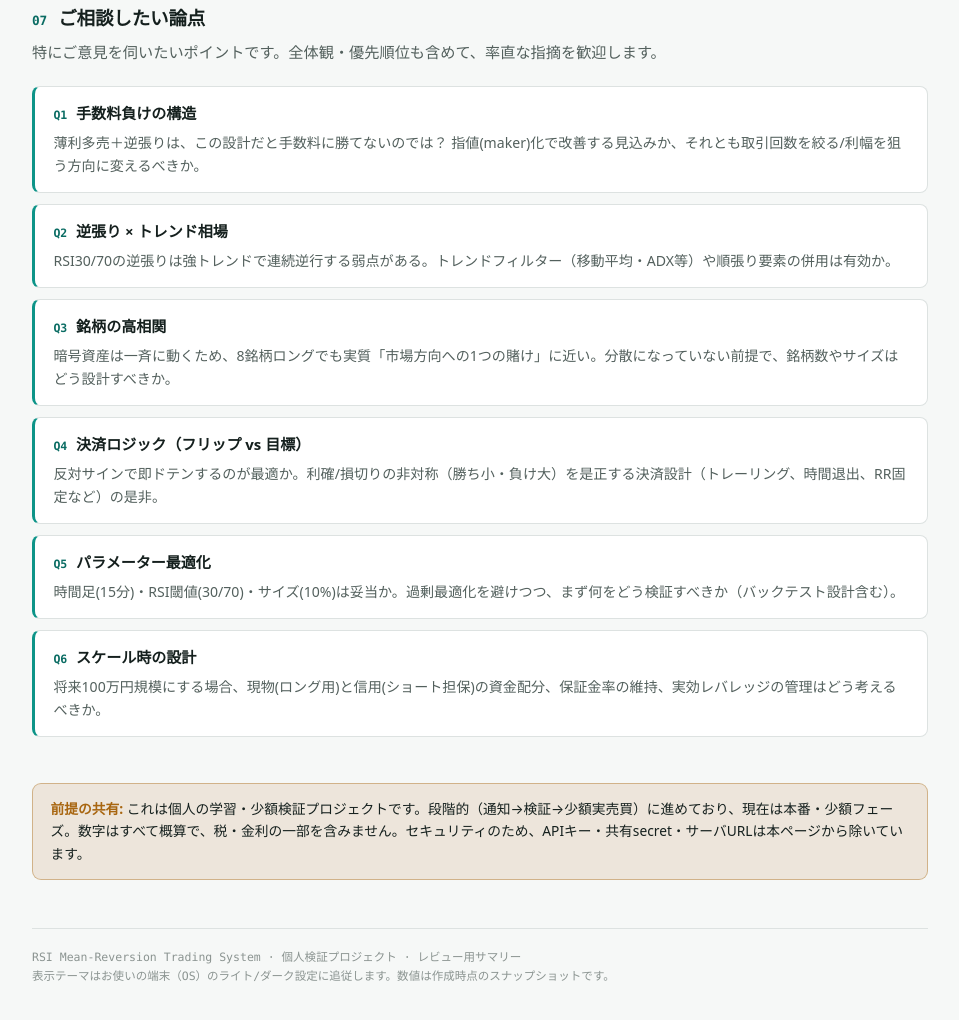
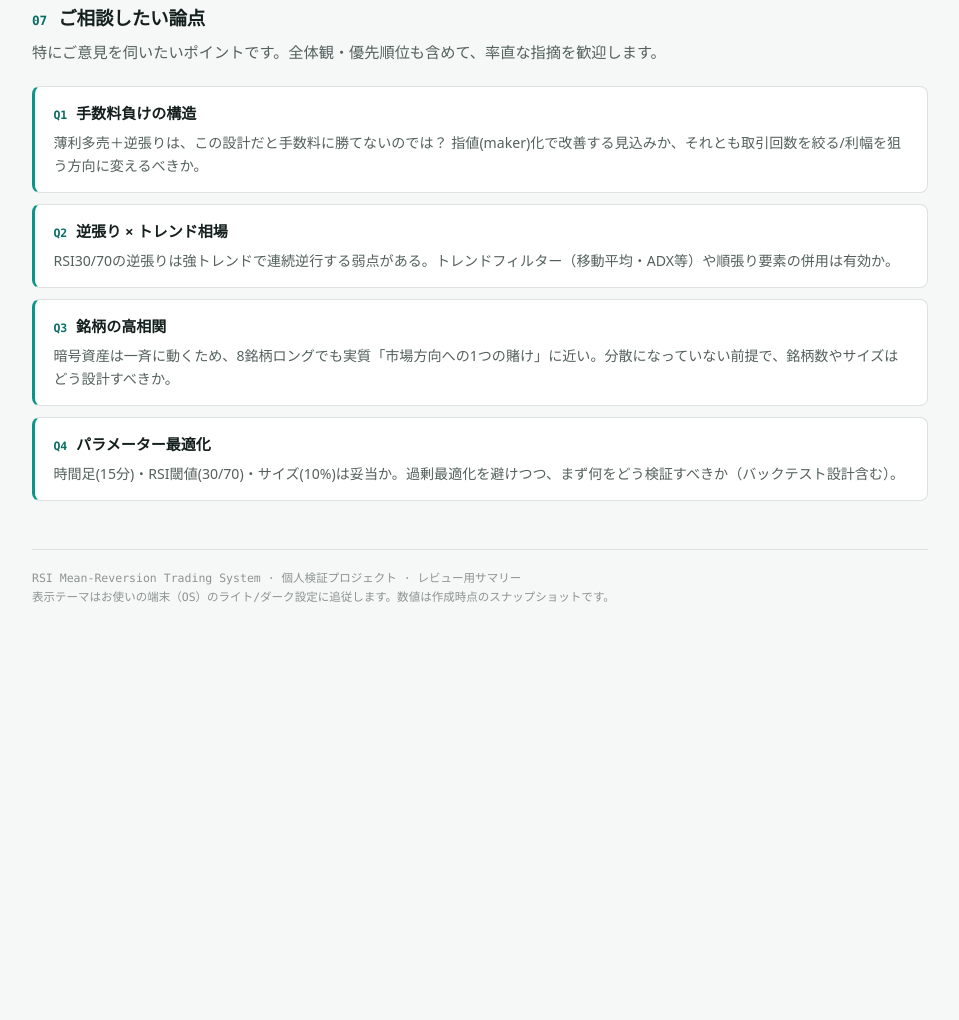
Before and after one commit to liimoo/TradingView, a plain HTML site: page app/review.html in a window 1280 px wide. Shown: the part 2555-3575 px from the top of the page, without its empty margins (160-1119 px from the left). After the commit the page ends 3242 px from the top, so only its background shows below. Drawn offline with Linux system fonts and the light colour scheme.

Commit message:
仕様ページ: 論点のQ4/Q6と「前提の共有」を削除

```diff
--- a/app/review.html
+++ b/app/review.html
@@ -323,13 +323,10 @@
       <div class="qitem"><h4>手数料負けの構造</h4><p>薄利多売＋逆張りは、この設計だと手数料に勝てないのでは？ 指値(maker)化で改善する見込みか、それとも取引回数を絞る/利幅を狙う方向に変えるべきか。</p></div>
       <div class="qitem"><h4>逆張り × トレンド相場</h4><p>RSI30/70の逆張りは強トレンドで連続逆行する弱点がある。トレンドフィルター（移動平均・ADX等）や順張り要素の併用は有効か。</p></div>
       <div class="qitem"><h4>銘柄の高相関</h4><p>暗号資産は一斉に動くため、8銘柄ロングでも実質「市場方向への1つの賭け」に近い。分散になっていない前提で、銘柄数やサイズはどう設計すべきか。</p></div>
-      <div class="qitem"><h4>決済ロジック（フリップ vs 目標）</h4><p>反対サインで即ドテンするのが最適か。利確/損切りの非対称（勝ち小・負け大）を是正する決済設計（トレーリング、時間退出、RR固定など）の是非。</p></div>
       <div class="qitem"><h4>パラメーター最適化</h4><p>時間足(15分)・RSI閾値(30/70)・サイズ(10%)は妥当か。過剰最適化を避けつつ、まず何をどう検証すべきか（バックテスト設計含む）。</p></div>
-      <div class="qitem"><h4>スケール時の設計</h4><p>将来100万円規模にする場合、現物(ロング用)と信用(ショート担保)の資金配分、保証金率の維持、実効レバレッジの管理はどう考えるべきか。</p></div>
     </div>
   </section>
 
-  <div class="note"><b>前提の共有:</b> これは個人の学習・少額検証プロジェクトです。段階的（通知→検証→少額実売買）に進めており、現在は本番・少額フェーズ。数字はすべて概算で、税・金利の一部を含みません。セキュリティのため、APIキー・共有secret・サーバURLは本ページから除いています。</div>
 
   <div class="foot">
     RSI Mean-Reversion Trading System · 個人検証プロジェクト · レビュー用サマリー<br>
```
